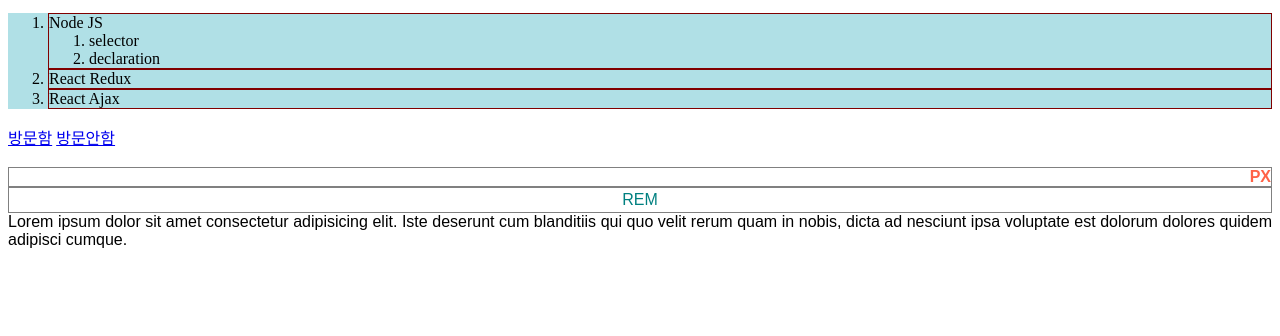
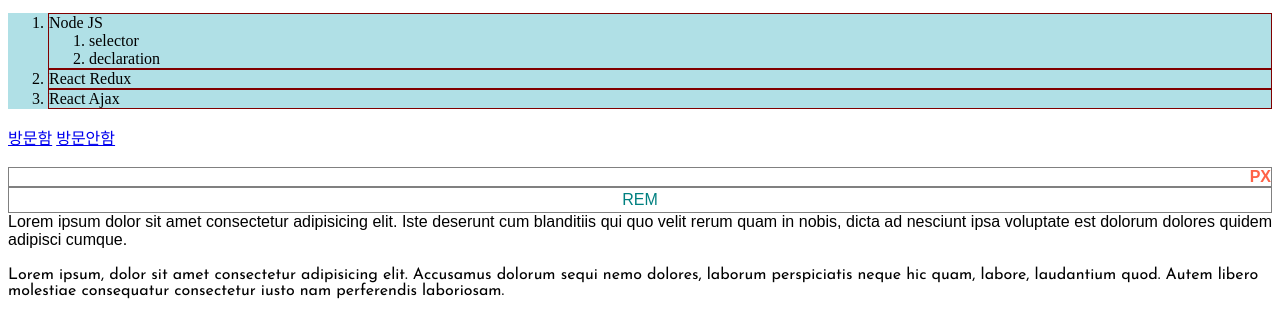
Before and after one commit to EinsVision/CSS3, a plain HTML site: page index.html in a window 1280 px wide. Shown: the part 220-556 px from the top of the page. Drawn offline with Linux system fonts and the light colour scheme.

Commit message:
Web Font

```diff
--- a/index.html
+++ b/index.html
@@ -4,6 +4,7 @@
     <meta charset="UTF-8">
     <meta name="viewport" content="width=device-width, initial-scale=1.0">
     <title>CSS3</title>
+    <link href="https://fonts.googleapis.com/css2?family=Josefin+Sans&family=Noto+Sans&display=swap" rel="stylesheet">
     <style>
         h1{color:blue}
         ul li{
@@ -60,6 +61,10 @@
             text-align: justify;
             font-family: sans-serif, arial, Verdana, Geneva, Tahoma ;
         }
+        #googleFont{
+            font-family: 'Josefin Sans', sans-serif;
+            /* font-family: 'Noto Sans', sans-serif; */
+        }
     </style>
 </head>
 <body>
@@ -92,6 +97,8 @@
     <div id="px">PX</div>
     <div id="rem">REM</div> <!--REM을 쓰자.-->
     <div id="alorem">Lorem ipsum dolor sit amet consectetur adipisicing elit. Iste deserunt cum blanditiis qui quo velit rerum quam in nobis, dicta ad nesciunt ipsa voluptate est dolorum dolores quidem adipisci cumque.</div>
+    <br>
+    <div id="googleFont">Lorem ipsum, dolor sit amet consectetur adipisicing elit. Accusamus dolorum sequi nemo dolores, laborum perspiciatis neque hic quam, labore, laudantium quod. Autem libero molestiae consequatur consectetur iusto nam perferendis laboriosam.</div>
 
 </body>
 </html>
```
